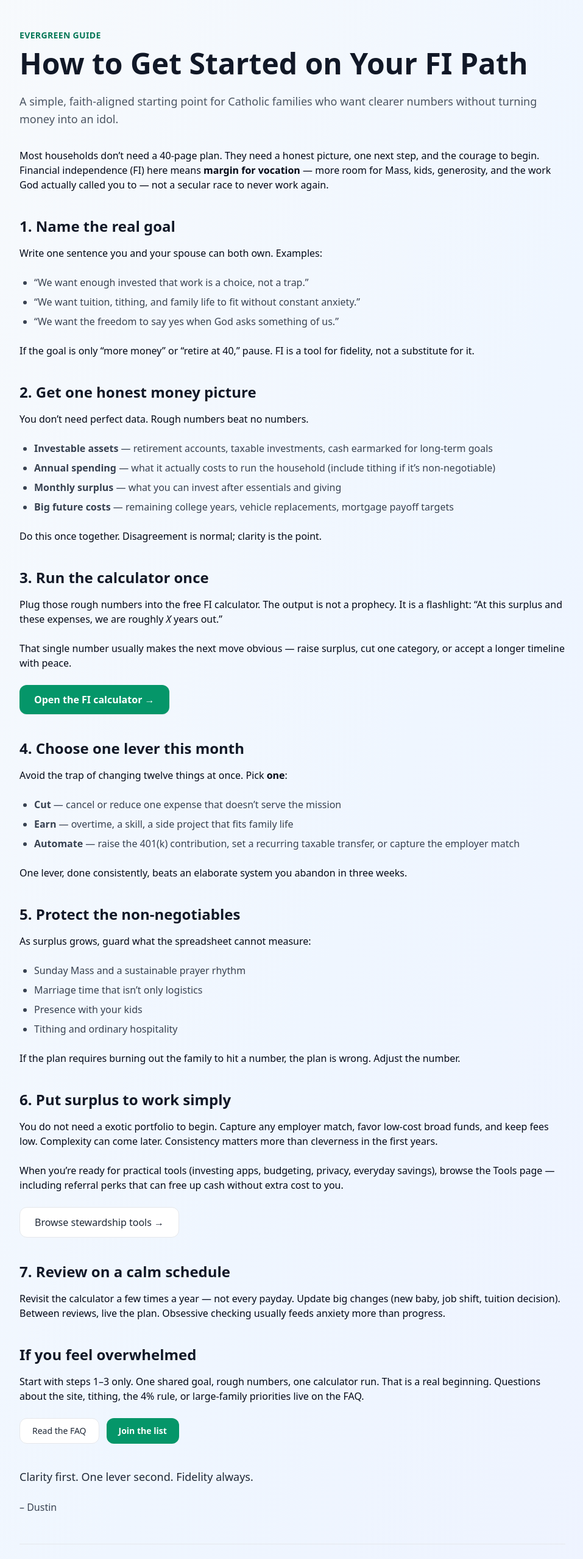
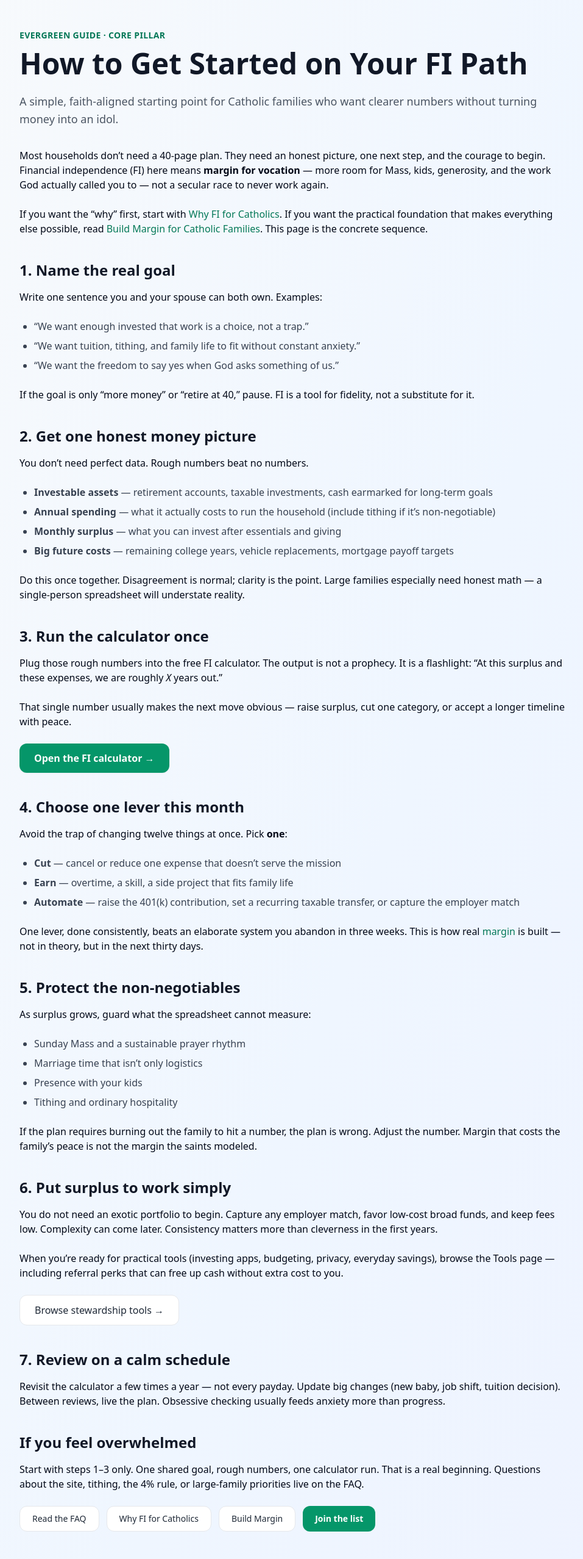
Before and after one commit to daughterpop/super-fi-calc, a React (Vite) app: page /blog/how-to-get-started-on-your-fi-path in a window 1280 px wide. Shown: the top 2556 px of the page at 61% size, without its empty margins (160-1117 px from the left). Built offline with nearby package versions, Linux system fonts and the light colour scheme.

Commit message:
Strengthen Why FI + Get Started pillars: deeper high-intent content, cross-links to Build Margin hub + calculator, tighter internal linking cluster

```diff
--- a/src/pages/how-to-get-started-on-your-fi-path.jsx
+++ b/src/pages/how-to-get-started-on-your-fi-path.jsx
@@ -7,7 +7,7 @@ export default function HowToGetStartedOnYourFiPath() {
     <div className="min-h-screen bg-gradient-to-br from-slate-50 via-blue-50 to-indigo-50 py-12 px-4">
       <div className="max-w-4xl mx-auto prose prose-slate">
         <p className="text-sm text-emerald-700 font-semibold uppercase tracking-wide mb-3 not-prose">
-          Evergreen guide
+          Evergreen guide · Core pillar
         </p>
         <h1 className="text-4xl md:text-5xl font-bold text-gray-900 mb-6">
           How to Get Started on Your FI Path
@@ -17,8 +17,16 @@ export default function HowToGetStartedOnYourFiPath() {
         </p>
 
         <p className="mb-6">
-          Most households don’t need a 40-page plan. They need a honest picture, one next step, and the courage to begin.
+          Most households don’t need a 40-page plan. They need an honest picture, one next step, and the courage to begin.
           Financial independence (FI) here means <strong>margin for vocation</strong> — more room for Mass, kids, generosity, and the work God actually called you to — not a secular race to never work again.
+        </p>
+
+        <p className="mb-6">
+          If you want the “why” first, start with{' '}
+          <Link to="/blog/why-fi-for-catholics" className="text-emerald-700 font-medium hover:underline">Why FI for Catholics</Link>.
+          If you want the practical foundation that makes everything else possible, read{' '}
+          <Link to="/blog/build-margin-for-catholic-families" className="text-emerald-700 font-medium hover:underline">Build Margin for Catholic Families</Link>.
+          This page is the concrete sequence.
         </p>
 
         <h2 className="text-2xl font-bold text-gray-900 mt-10 mb-4">
@@ -49,7 +57,7 @@ export default function HowToGetStartedOnYourFiPath() {
           <li><strong>Big future costs</strong> — remaining college years, vehicle replacements, mortgage payoff targets</li>
         </ul>
         <p className="mb-6">
-          Do this once together. Disagreement is normal; clarity is the point.
+          Do this once together. Disagreement is normal; clarity is the point. Large families especially need honest math — a single-person spreadsheet will understate reality.
         </p>
 
         <h2 className="text-2xl font-bold text-gray-900 mt-10 mb-4">
@@ -83,7 +91,9 @@ export default function HowToGetStartedOnYourFiPath() {
           <li><strong>Automate</strong> — raise the 401(k) contribution, set a recurring taxable transfer, or capture the employer match</li>
         </ul>
         <p className="mb-6">
-          One lever, done consistently, beats an elaborate system you abandon in three weeks.
+          One lever, done consistently, beats an elaborate system you abandon in three weeks. This is how real{' '}
+          <Link to="/blog/build-margin-for-catholic-families" className="text-emerald-700 font-medium hover:underline">margin</Link>{' '}
+          is built — not in theory, but in the next thirty days.
         </p>
 
         <h2 className="text-2xl font-bold text-gray-900 mt-10 mb-4">
@@ -100,13 +110,14 @@ export default function HowToGetStartedOnYourFiPath() {
         </ul>
         <p className="mb-6">
           If the plan requires burning out the family to hit a number, the plan is wrong. Adjust the number.
+          Margin that costs the family’s peace is not the margin the saints modeled.
         </p>
 
         <h2 className="text-2xl font-bold text-gray-900 mt-10 mb-4">
           6. Put surplus to work simply
         </h2>
         <p className="mb-6">
-          You do not need a exotic portfolio to begin. Capture any employer match, favor low-cost broad funds, and keep fees low.
+          You do not need an exotic portfolio to begin. Capture any employer match, favor low-cost broad funds, and keep fees low.
           Complexity can come later. Consistency matters more than cleverness in the first years.
         </p>
         <p className="mb-6">
@@ -144,6 +155,18 @@ export default function HowToGetStartedOnYourFiPath() {
             Read the FAQ
           </Link>
           <Link
+            to="/blog/why-fi-for-catholics"
+            className="inline-flex items-center gap-2 px-5 py-2.5 bg-white border border-gray-200 hover:border-emerald-300 text-gray-800 font-medium rounded-xl transition-colors text-sm"
+          >
+            Why FI for Catholics
+          </Link>
+          <Link
+            to="/blog/build-margin-for-catholic-families"
+            className="inline-flex items-center gap-2 px-5 py-2.5 bg-white border border-gray-200 hover:border-emerald-300 text-gray-800 font-medium rounded-xl transition-colors text-sm"
+          >
+            Build Margin
+          </Link>
+          <Link
             to="/subscribe"
             className="inline-flex items-center gap-2 px-5 py-2.5 bg-emerald-600 hover:bg-emerald-700 text-white font-semibold rounded-xl transition-colors text-sm"
           >
--- a/src/pages/why-fi-for-catholics.jsx
+++ b/src/pages/why-fi-for-catholics.jsx
@@ -7,7 +7,7 @@ export default function WhyFiForCatholics() {
     <div className="min-h-screen bg-gradient-to-br from-slate-50 via-blue-50 to-indigo-50 py-12 px-4">
       <div className="max-w-4xl mx-auto prose prose-slate">
         <p className="text-sm text-emerald-700 font-semibold uppercase tracking-wide mb-3 not-prose">
-          Evergreen guide
+          Evergreen guide · Core pillar
         </p>
         <h1 className="text-4xl md:text-5xl font-bold text-gray-900 mb-6">
           Why FI for Catholics
@@ -22,6 +22,14 @@ export default function WhyFiForCatholics() {
           “How can we build enough margin that money stops crowding out prayer, presence, generosity, and the work God actually asked of us?”
         </p>
 
+        <p className="mb-6">
+          The practical foundation of that freedom is{' '}
+          <Link to="/blog/build-margin-for-catholic-families" className="text-emerald-700 font-medium hover:underline">
+            financial margin
+          </Link>
+          — cash, time, and attention that are not already claimed by anxiety or lifestyle. Without it, even good intentions stay theoretical.
+        </p>
+
         <h2 className="text-2xl font-bold text-gray-900 mt-10 mb-4">
           Providence and prudence belong together
         </h2>
@@ -31,7 +39,11 @@ export default function WhyFiForCatholics() {
         </p>
         <p className="mb-6">
           Building investable surplus is one modern way to practice that prudence. It does not replace prayer.
-          Done well, it reduces the anxiety that makes prayer and generosity harder.
+          Done well, it reduces the anxiety that makes prayer and generosity harder. Saints from{' '}
+          <Link to="/blog/build-margin-to-trust-providence-lessons-from-st-cajetan" className="text-emerald-700 font-medium hover:underline">Cajetan</Link>{' '}
+          to{' '}
+          <Link to="/blog/simplicity-creates-real-margin-lessons-from-st-john-vianney" className="text-emerald-700 font-medium hover:underline">John Vianney</Link>{' '}
+          show the same pattern: detachment creates capacity to serve.
         </p>
 
         <h2 className="text-2xl font-bold text-gray-900 mt-10 mb-4">
@@ -48,6 +60,9 @@ export default function WhyFiForCatholics() {
         </ul>
         <p className="mb-6">
           Paid work may continue. The point is that work is no longer a trap. The household can say yes when God asks.
+          That readiness is what{' '}
+          <Link to="/blog/build-margin-for-radical-love-lessons-from-st-maximilian-kolbe" className="text-emerald-700 font-medium hover:underline">St. Maximilian Kolbe</Link>{' '}
+          modeled in extreme form and what ordinary families practice when margin is present.
         </p>
 
         <h2 className="text-2xl font-bold text-gray-900 mt-10 mb-4">
@@ -59,6 +74,9 @@ export default function WhyFiForCatholics() {
         </p>
         <p className="mb-6">
           Model giving in your spending number. Then the surplus you invest is surplus after fidelity, not instead of it.
+          See how{' '}
+          <Link to="/blog/make-generosity-ordinary-lessons-from-st-lawrence" className="text-emerald-700 font-medium hover:underline">St. Lawrence</Link>{' '}
+          treated the poor as the true treasures of the Church — and why margin makes that ordinary rather than heroic.
         </p>
 
         <h2 className="text-2xl font-bold text-gray-900 mt-10 mb-4">
@@ -71,6 +89,7 @@ export default function WhyFiForCatholics() {
         </p>
         <p className="mb-6">
           Clarity is not faithlessness. It is how parents refuse magical thinking.
+          Run the numbers once with your actual household size in mind, then adjust the plan rather than the children’s needs.
         </p>
 
         <h2 className="text-2xl font-bold text-gray-900 mt-10 mb-4">
@@ -98,14 +117,24 @@ export default function WhyFiForCatholics() {
           <li>Review a few times a year — live the plan between reviews</li>
         </ol>
         <p className="mb-6">
-          That path is developed more fully in the Get Started guide.
+          That path is developed fully in the{' '}
+          <Link to="/blog/how-to-get-started-on-your-fi-path" className="text-emerald-700 font-medium hover:underline">Get Started guide</Link>.
+          The practical foundation — cash, time, and attention margin — is unpacked in{' '}
+          <Link to="/blog/build-margin-for-catholic-families" className="text-emerald-700 font-medium hover:underline">Build Margin for Catholic Families</Link>.
         </p>
+
         <p className="not-prose mb-8 flex flex-wrap gap-3">
           <Link
             to="/blog/how-to-get-started-on-your-fi-path"
             className="inline-flex items-center gap-2 px-6 py-3 bg-emerald-600 hover:bg-emerald-700 text-white font-semibold rounded-xl transition-colors text-sm sm:text-base shadow-sm"
           >
             How to get started →
+          </Link>
+          <Link
+            to="/blog/build-margin-for-catholic-families"
+            className="inline-flex items-center gap-2 px-6 py-3 bg-white border border-gray-200 hover:border-emerald-300 text-gray-800 font-medium rounded-xl transition-colors text-sm sm:text-base"
+          >
+            Build Margin hub
           </Link>
           <Link
             to="/calculators"
```
Also changed, not shown: 1 other file (tests, documents, lock files or other folders).
